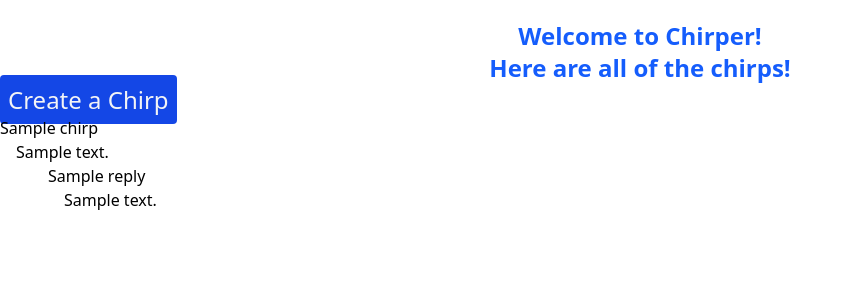
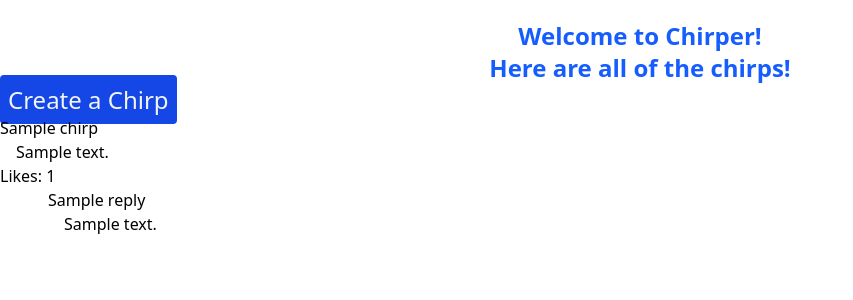
Before and after one commit to AaronCumming/Chirper, a Django app: template chirper/templates/chirper/chat/home.html in a window 1280 px wide. Shown: the part 68-368 px from the top of the page, without its empty margins (0-853 px from the left). Run offline with Django 5.2, Linux system fonts and the light colour scheme; the template is opened without the code that fills it: most values are stand-ins (such as "Sample title", 1, 10 or a date in 2020).

Commit message:
v0.1 of adding likes

```diff
--- a/chirper/templates/chirper/chat/chirp_detail.html
+++ b/chirper/templates/chirper/chat/chirp_detail.html
@@ -2,6 +2,7 @@
 {% block content %}
   <h1 class="text-2xl font-bold text-center text-blue-600">{{ chirp.chirp_name }}</h1>
   <h3 class="font-bold text-center text-blue-600">{{ chirp.chirp_body }}</h3>
+  <p class="text-gray-700">Likes: {{ chirp.like_set.count }}</p>
 
   {% for reply in chirp.replies.all %}
   <li class="indent-0">{{ reply.chirp_name }}</a></li>
--- a/chirper/templates/chirper/chat/home.html
+++ b/chirper/templates/chirper/chat/home.html
@@ -8,6 +8,7 @@
     {% for chirp in parent_chirper_list %}
     <li><a href="{% url 'chirper:detail' chirp.id %}">{{ chirp.chirp_name }}</a>
         <p class="indent-4">{{ chirp.chirp_body }}</p>
+        <p>Likes: {{ chirp.like_set.count }}</p>
         {% for reply in chirp.replies.all %}
         <li class="indent-12">{{ reply.chirp_name }}</a></li>
         <p class="indent-16">{{ reply.chirp_body }}</p>
```
